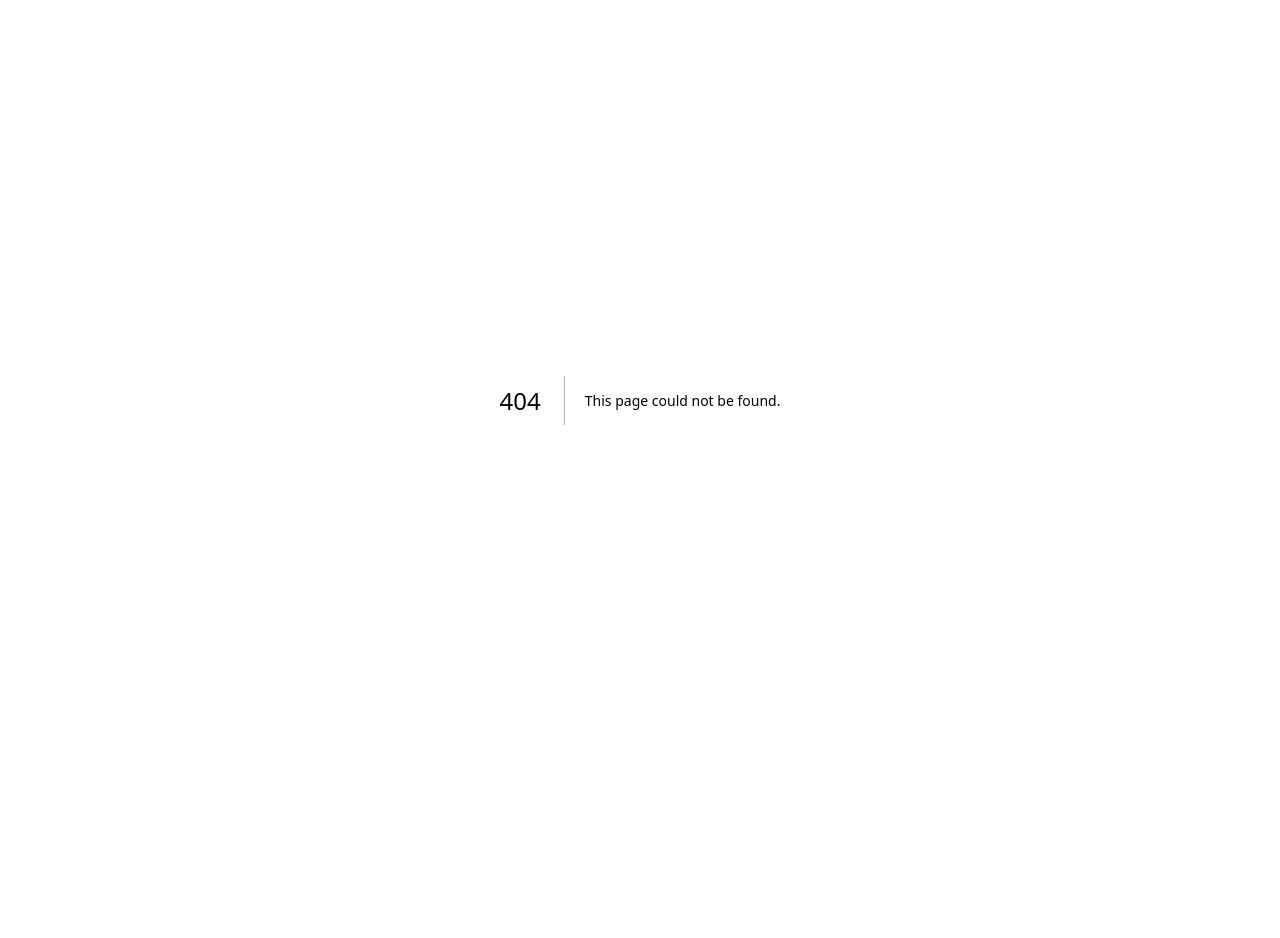
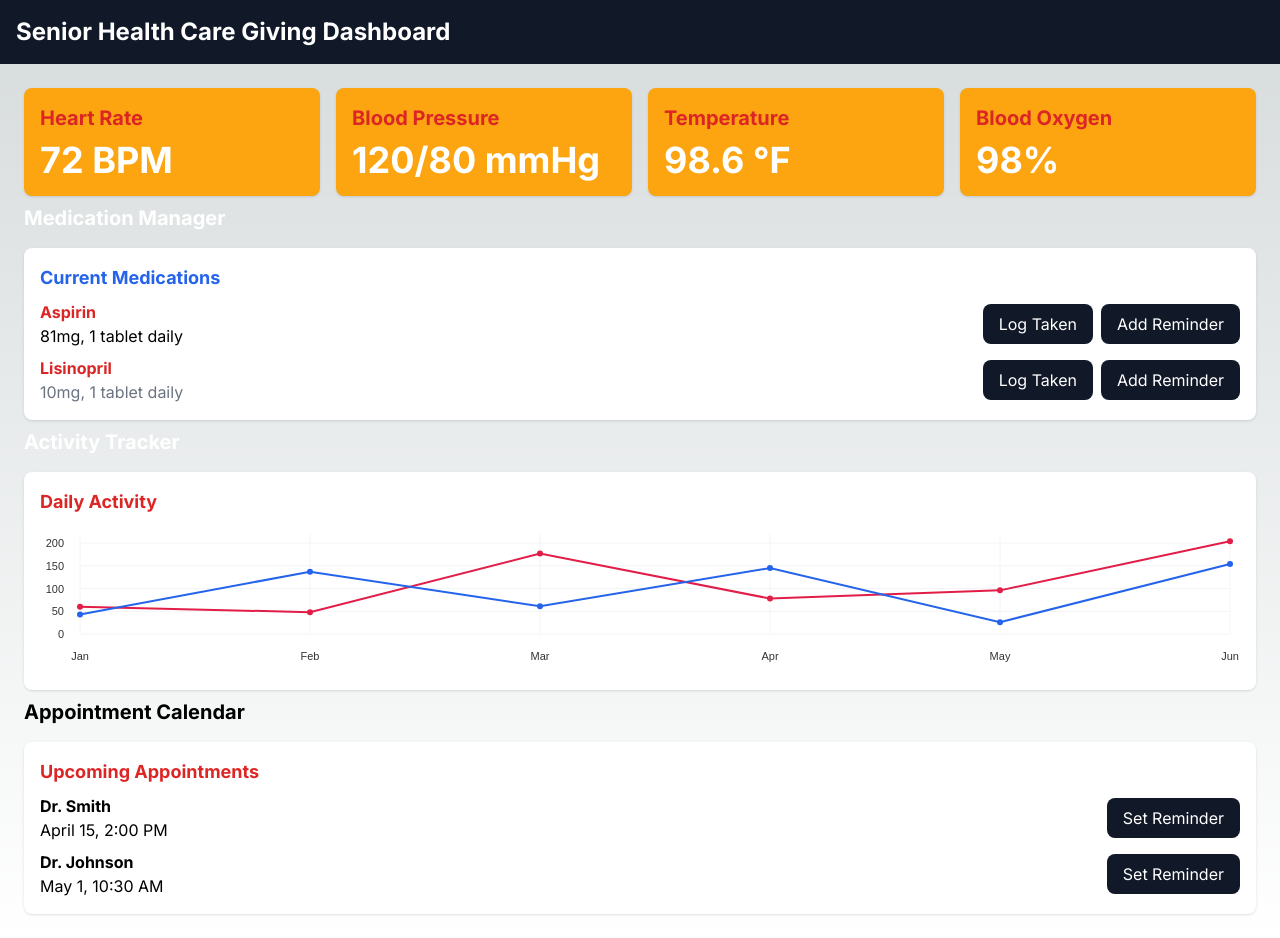
Before and after one commit to jatinsahijwani/elder.ly, a Next.js app: page /dashboard in a window 1280 px wide. Before the commit this address had no page. Before the commit the page ends 800 px from the top, so only its background shows below. Built offline with nearby package versions, Linux system fonts and the light colour scheme.

Commit message:
dashboard

```diff
--- /dev/null
+++ b/app/dashboard/page.tsx
@@ -0,0 +1,180 @@
+"use client";
+import { ResponsiveLine } from "@nivo/line";
+import { ReactNode } from "react";
+
+
+export default function Component() {
+  return (
+
+
+    <div className="flex flex-col min-h-screen">
+      <header className="bg-gray-900 text-white py-4 px-4">
+        <h1 className="text-2xl font-bold">Senior Health Care Giving Dashboard</h1>
+      </header>
+      <main className="flex-1 p-6 space-y-2">
+        <section>
+          <div className="grid grid-cols-4 gap-4">
+            <div className="bg-[#fca510] rounded-lg shadow p-4">
+              <h3 className="text-xl font-bold mb-2 text-red-600">Heart Rate</h3>
+              <p className="text-4xl font-bold text-white">72 BPM</p>
+            </div>
+            <div className="bg-[#fca510]  rounded-lg shadow p-4">
+              <h3 className="text-xl font-bold text-red-600 mb-2">Blood Pressure</h3>
+              <p className="text-4xl font-bold text-white">120/80 mmHg</p>
+            </div>
+            <div className="bg-[#fca510]  rounded-lg shadow p-4">
+              <h3 className="text-xl font-bold mb-2 text-red-600">Temperature</h3>
+              <p className="text-4xl font-bold text-white">98.6 °F</p>
+            </div>
+            <div className="bg-[#fca510]  rounded-lg shadow p-4">
+              <h3 className="text-xl font-bold mb-2 text-red-600">Blood Oxygen</h3>
+              <p className="text-4xl font-bold text-white">98%</p>
+            </div>
+          </div>
+        </section>
+        <section>
+          <h2 className="text-xl font-bold mb-4 text-white">Medication Manager</h2>
+          <div className="bg-white rounded-lg shadow p-4">
+            <h3 className="text-lg font-bold mb-2 text-blue-600">Current Medications</h3>
+            <ul className="space-y-2">
+              <li className="flex justify-between items-center">
+                <div>
+                  <h4 className="font-bold text-red-600">Aspirin</h4>
+                  <p className="text-black">81mg, 1 tablet daily</p>
+                </div>
+                <div className="flex gap-2">
+                  <button className="bg-gray-900 text-white px-4 py-2 rounded-lg hover:bg-green-700">Log Taken</button>
+                  <button className="bg-gray-900 text-white px-4 py-2 rounded-lg hover:bg-green-700">
+                    Add Reminder
+                  </button>
+                </div>
+              </li>
+              <li className="flex justify-between items-center">
+                <div>
+                  <h4 className="font-bold text-red-600">Lisinopril</h4>
+                  <p className="text-gray-500">10mg, 1 tablet daily</p>
+                </div>
+                <div className="flex gap-2">
+                  <button className="bg-gray-900 text-white px-4 py-2 rounded-lg hover:bg-green-700">Log Taken</button>
+                  <button className="bg-gray-900 text-white px-4 py-2 rounded-lg hover:bg-green-700">
+                    Add Reminder
+                  </button>
+                </div>
+              </li>
+            </ul>
+          </div>
+        </section>
+        <section>
+          <h2 className="text-xl font-bold mb-4 text-white">Activity Tracker</h2>
+          <div className="bg-white rounded-lg shadow p-4">
+            <h3 className="text-lg font-bold mb-2 text-red-600">Daily Activity</h3>
+            <LineChart className="aspect-[16/2]" />
+          </div>
+        </section>
+        <section>
+          <h2 className="text-xl font-bold mb-4">Appointment Calendar</h2>
+          <div className="bg-white rounded-lg shadow p-4">
+            <h3 className="text-lg font-bold mb-2 text-red-600">Upcoming Appointments</h3>
+            <ul className="space-y-2">
+              <li className="flex justify-between items-center">
+                <div>
+                  <h4 className="font-bold text-black">Dr. Smith</h4>
+                  <p className="text-black">April 15, 2:00 PM</p>
+                </div>
+                <div>
+                  <button className="bg-gray-900 text-white px-4 py-2 rounded-lg hover:bg-green-700">
+                    Set Reminder
+</button>
+                </div>
+              </li>
+              <li className="flex justify-between items-center">
+                <div>
+                  <h4 className="font-bold text-black">Dr. Johnson</h4>
+                  <p className="text-black">May 1, 10:30 AM</p>
+                </div>
+                <div>
+                  <button className="bg-gray-900 text-white px-4 py-2 rounded-lg hover:bg-green-700">
+                    Set Reminder
+                  </button>
+                </div>
+              </li>
+            </ul>
+          </div>
+        </section>
+      </main>
+    </div>
+  )
+}
+
+function LineChart(props: React.HTMLProps<HTMLDivElement>) {
+  return (
+    <div {...props}>
+      <ResponsiveLine
+        data={[
+          {
+            id: "Desktop",
+            data: [
+              { x: "Jan", y: 43 },
+              { x: "Feb", y: 137 },
+              { x: "Mar", y: 61 },
+              { x: "Apr", y: 145 },
+              { x: "May", y: 26 },
+              { x: "Jun", y: 154 },
+            ],
+          },
+          {
+            id: "Mobile",
+            data: [
+              { x: "Jan", y: 60 },
+              { x: "Feb", y: 48 },
+              { x: "Mar", y: 177 },
+              { x: "Apr", y: 78 },
+              { x: "May", y: 96 },
+              { x: "Jun", y: 204 },
+            ],
+          },
+        ]}
+        margin={{ top: 10, right: 10, bottom: 40, left: 40 }}
+        xScale={{
+          type: "point",
+        }}
+        yScale={{
+          type: "linear",
+        }}
+        axisTop={null}
+        axisRight={null}
+        axisBottom={{
+          tickSize: 0,
+          tickPadding: 16,
+        }}
+        axisLeft={{
+          tickSize: 0,
+          tickValues: 5,
+          tickPadding: 16,
+        }}
+        colors={["#2563eb", "#e11d48"]}
+        pointSize={6}
+        useMesh={true}
+        gridYValues={6}
+        theme={{
+          tooltip: {
+            chip: {
+              borderRadius: "9999px",
+            },
+            container: {
+              fontSize: "12px",
+              textTransform: "capitalize",
+              borderRadius: "6px",
+            },
+          },
+          grid: {
+            line: {
+              stroke: "#f3f4f6",
+            },
+          },
+        }}
+        role="application"
+      />
+    </div>
+  )
+}
--- a/package.json
+++ b/package.json
@@ -9,6 +9,7 @@
     "lint": "next lint"
   },
   "dependencies": {
+    "@nivo/line": "^0.85.1",
     "@radix-ui/react-label": "^2.0.2",
     "@tabler/icons-react": "^3.2.0",
     "clsx": "^2.1.1",
```
Also changed, not shown: 1 other file (tests, documents, lock files or other folders).
